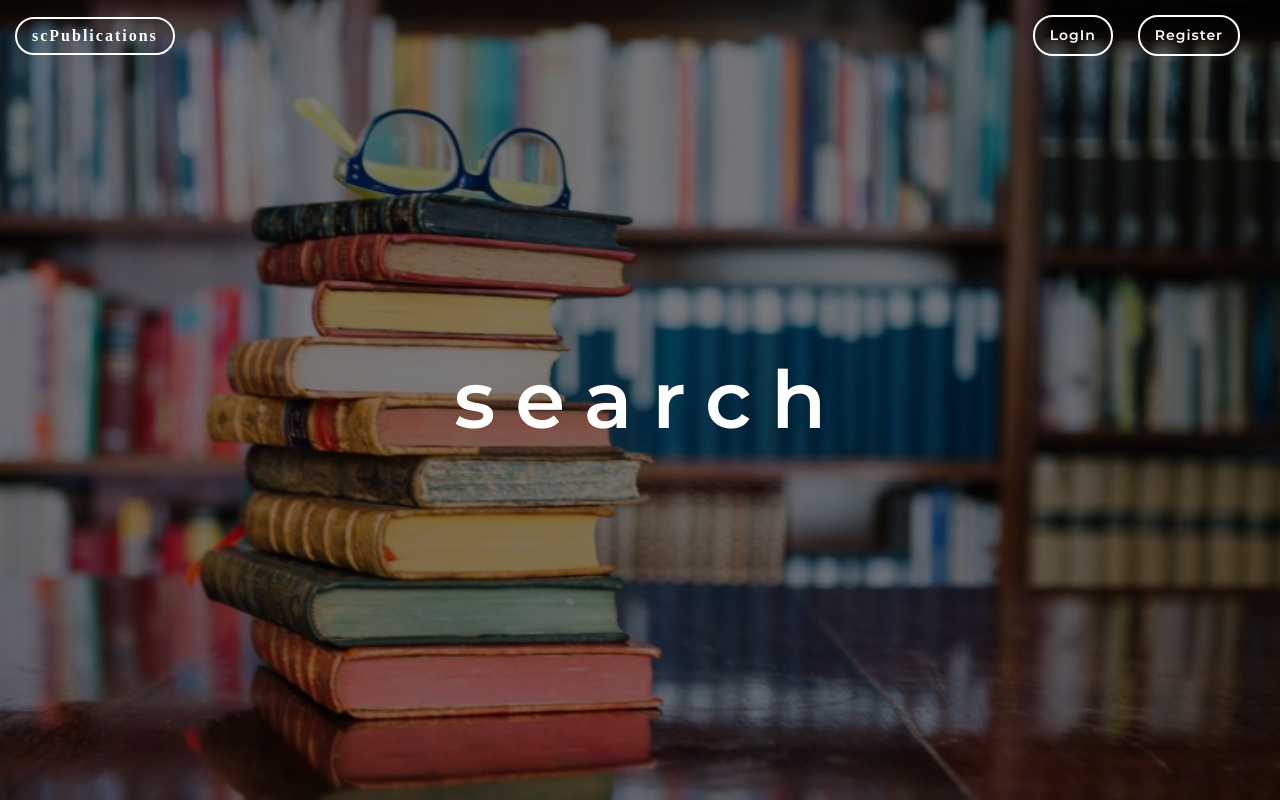
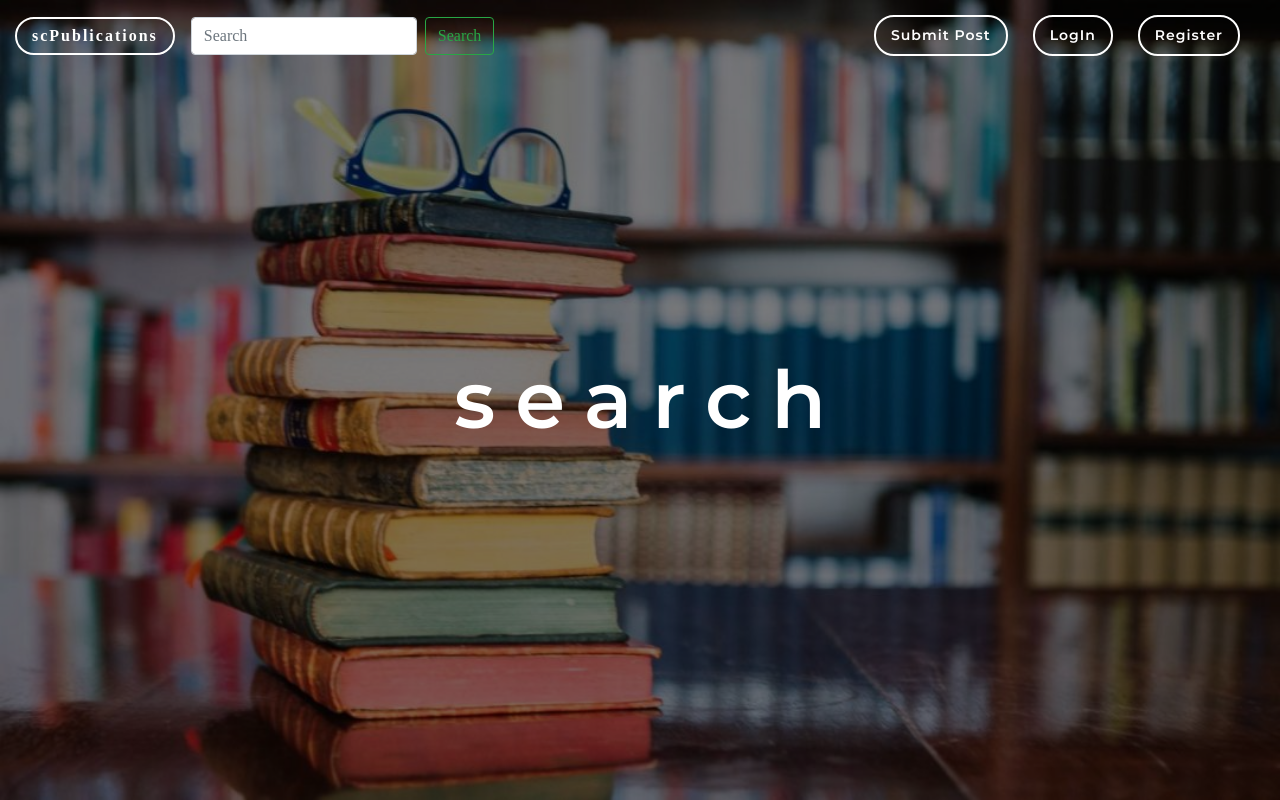
Before and after one commit to ZoricBojana/XML-Tim9, an Angular app in the folder frontend/: page /home in a window 1280 px wide. Shown: the top 800 px of the page. Built offline with nearby package versions, Linux system fonts and the light colour scheme; a web font is replaced by a local one.

Commit message:
izmena home

```diff
--- a/frontend/src/app/app.component.html
+++ b/frontend/src/app/app.component.html
@@ -10,7 +10,15 @@
 
 
     <div class="collapse navbar-collapse" [ngClass]="{'show' : navbarOpen}">
+      <form class="form-inline my-2 my-lg-0">
+        <input class="form-control mr-sm-2" type="search" placeholder="Search">
+        <button class="btn btn-outline-success my-2 my-sm-0" type="submit">Search</button>
+
+      </form>
       <ul class="navbar-nav ml-auto">
+        <li class="nav-item">
+          <a class="nav-link nav-white-color" routerLink="/submitPost">Submit Post</a>
+        </li>
         <li class="nav-item">
           <a class="nav-link nav-white-color" routerLink="/login">LogIn</a>
         </li>
@@ -19,6 +27,8 @@
           <a class="nav-link nav-white-color" routerLink="/register">Register</a>
         </li>
       </ul>
+
+
     </div>
   </nav>
 <div>
--- a/frontend/src/app/app.module.ts
+++ b/frontend/src/app/app.module.ts
@@ -2,7 +2,7 @@ import { BrowserModule } from '@angular/platform-browser';
 import { NgModule } from '@angular/core';
 import { AppRoutingModule } from './app-routing.module';
 import { HttpClientModule } from '@angular/common/http';
-import { ReactiveFormsModule } from '@angular/forms';
+import { ReactiveFormsModule,FormsModule  } from '@angular/forms';
 
 import { AppComponent } from './app.component';
 import { HomeComponent } from './home/home.component';
@@ -20,7 +20,8 @@ import { LoginComponent } from './login/login.component';
     BrowserModule,
     AppRoutingModule,
     HttpClientModule,
-    ReactiveFormsModule
+    ReactiveFormsModule,
+    FormsModule
 
   ],
   providers: [],
--- a/frontend/src/app/home/home.component.html
+++ b/frontend/src/app/home/home.component.html
@@ -4,6 +4,7 @@
             <div #homeBg1 class="home-splash-bg"></div>
         </div>
         <div class="dark-layer"></div>
+
         <div class="splash-text" style="width: 100%;text-align: center;"><span style="font-size: 0px;">&nbsp;</span>search</div>
     </div>
 
```
